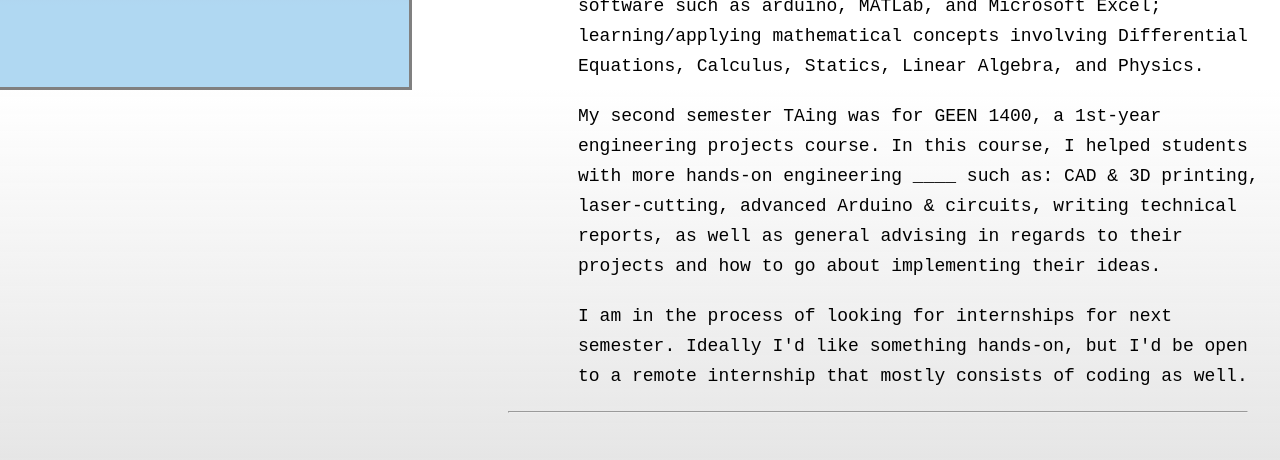
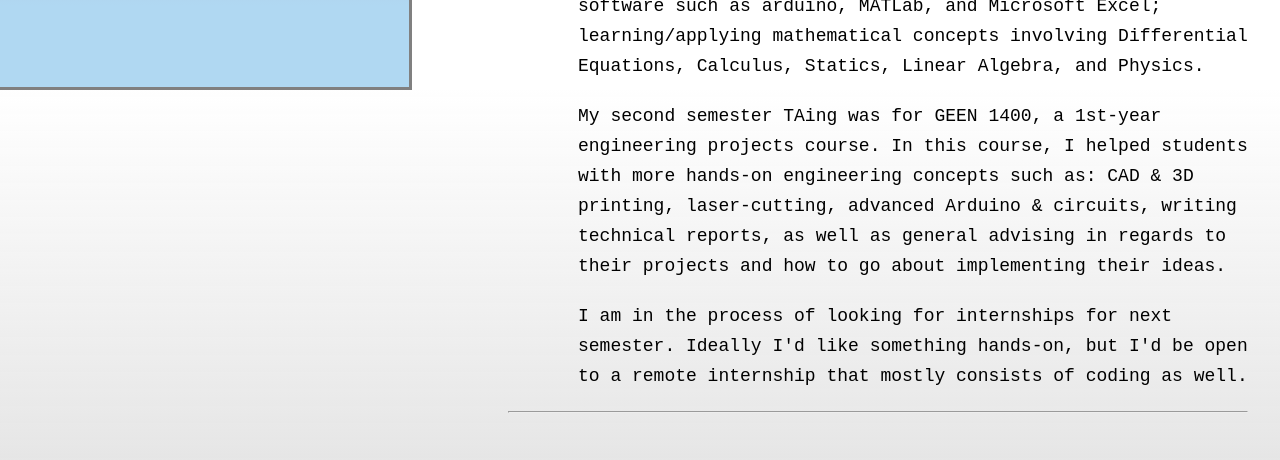
Before and after one commit to jlm495/jlm495.github.io, a plain HTML site: page index.html in a window 1280 px wide. Shown: the part 722-1182 px from the top of the page. Drawn offline with Linux system fonts and the light colour scheme.

Commit message:
Update index.html

```diff
--- a/index.html
+++ b/index.html
@@ -22,7 +22,7 @@
                 involving Differential Equations, Calculus, Statics, Linear Algebra, and Physics.</p>
 
             <p>
-                My second semester TAing was for GEEN 1400, a 1st-year engineering projects course. In this course, I helped students with more hands-on engineering ____ such as: CAD & 3D printing, laser-cutting, advanced Arduino & circuits,
+                My second semester TAing was for GEEN 1400, a 1st-year engineering projects course. In this course, I helped students with more hands-on engineering concepts such as: CAD & 3D printing, laser-cutting, advanced Arduino & circuits,
                 writing technical reports, as well as general advising in regards to their projects and how to go about implementing their ideas.
             </p>
 
```
